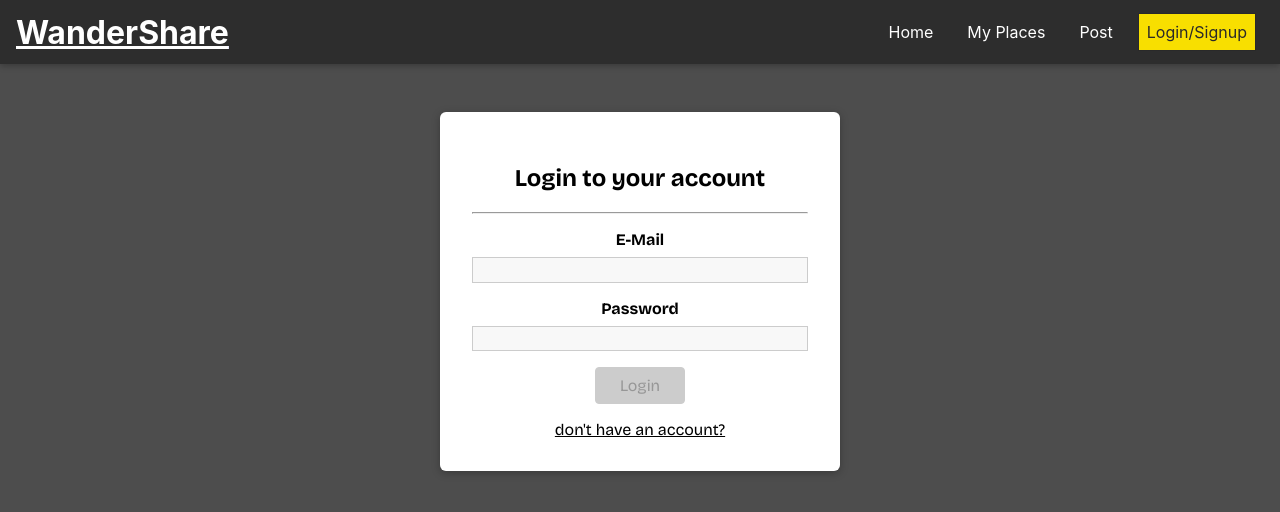
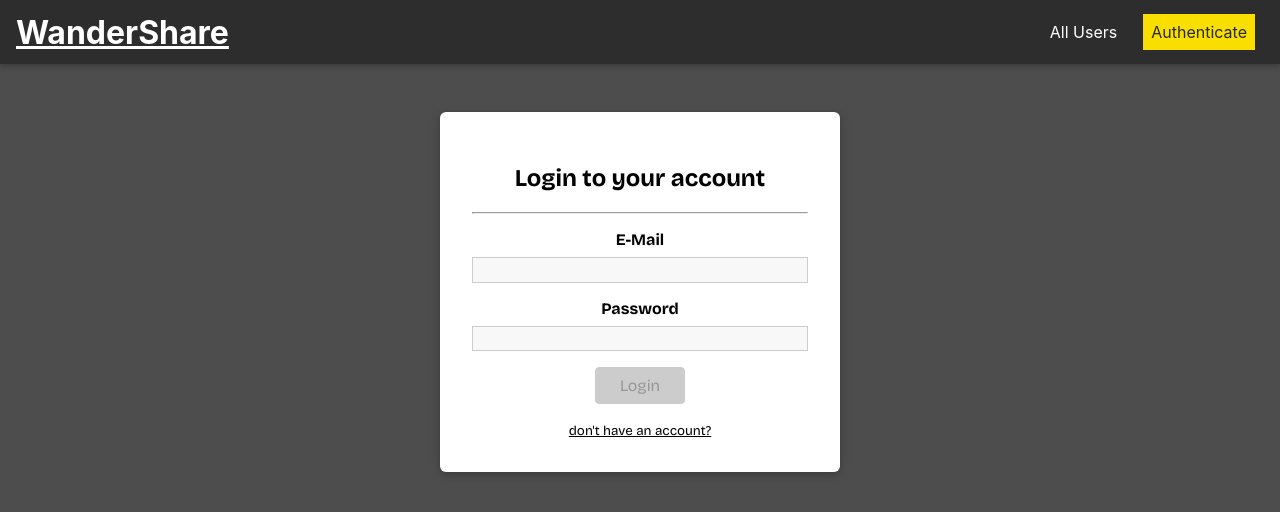
Before and after one commit to HvGaur/wandershare, a React (Create React App) app: page /Auth in a window 1280 px wide. Shown: the top 512 px of the page. Built offline with nearby package versions, Linux system fonts and the light colour scheme.

Commit message:
Frontend finalisation

```diff
--- a/src/App.js
+++ b/src/App.js
@@ -1,4 +1,4 @@
-import React from 'react';
+import React, {useState, useCallback} from 'react';
 import {
   BrowserRouter as Router,
   Route,
@@ -12,12 +12,22 @@ import UserPlaces from './places/pages/UserPlaces';
 import UpdatePlace from './places/pages/UpdatePlace';
 import MainNavigation from './shared/components/Navigation/MainNavigation';
 import Auth from './user/pages/Auth';
+import { AuthContext } from './shared/context/auth-context';
 
 const App = () => {
-  return (
-    <Router>
-      <MainNavigation />
-      <main>
+  const [isLoggedIn, setIsLoggedIn] = useState(false);
+
+  const login = useCallback(() => {
+    setIsLoggedIn(true);
+  }, []);
+  const logout = useCallback(() => {
+    setIsLoggedIn(false);
+  }, []);
+
+  let routes;
+
+  if(isLoggedIn){
+    routes = (
       <Switch>
         <Route path="/" exact>
             <Users />
@@ -31,13 +41,36 @@ const App = () => {
         <Route path="/places/:placeId">
             <UpdatePlace />
         </Route>
+        <Redirect to="/" />
+    </Switch>
+    );
+
+  } else {
+    routes = (
+      <Switch>
+        <Route path="/" exact>
+            <Users />
+        </Route>
+        <Route path="/:userId/places" exact>
+            <UserPlaces />
+        </Route>
         <Route path="/Auth" exact>
           <Auth />
         </Route>
-          <Redirect to="/" />
+        <Redirect to="/auth" />
     </Switch>
+    );
+  }
+
+  return (
+    <AuthContext.Provider value = {{isLoggedIn : isLoggedIn, login: login, logout: logout}}>
+    <Router>
+      <MainNavigation />
+      <main>
+          {routes}
       </main>
     </Router>
+    </AuthContext.Provider>
   );
 };
 
--- a/src/places/components/PlaceItem.css
+++ b/src/places/components/PlaceItem.css
@@ -34,6 +34,9 @@
   }
 
   .place-item__actions {
+    display: flex;
+    justify-content: center;
+    gap: 0.5rem;
     padding: 1rem;
     text-align: center;
     border-top: 1px solid #ccc;
@@ -47,10 +50,10 @@
     text-align: right;
   }
 
-  .place-item__actions button,
+  /* .place-item__actions button,
   .place-item__actions a {
-    margin: 0.5rem;
-  }
+     margin: 0.5rem;
+  } */
 
   .delete-modal__message{
     text-align: center;
--- a/src/places/components/PlaceItem.js
+++ b/src/places/components/PlaceItem.js
@@ -1,12 +1,15 @@
-import React, { useState } from 'react';
+import React, { useState, useContext } from 'react';
 
 import Card from '../../shared/components/UIElements/Card';
 import Button from '../../shared/components/FormElements/Button';
 import Modal from '../../shared/components/UIElements/Modal';
 import Map from '../../shared/components/UIElements/Map';
+import { AuthContext } from '../../shared/context/auth-context';
 import './PlaceItem.css';
 
 const PlaceItem = props => {
+  const auth = useContext(AuthContext);
+
   const [showMap, setShowMap] = useState(false);
   const [showConfirmModal, setShowConfirmModal] = useState(false);
 
@@ -79,10 +82,9 @@ const PlaceItem = props => {
           </div>
           <div className="place-item__actions">
             <Button inverse onClick={openMapHandler}>VIEW ON MAP</Button>
-            <Button to={`/places/${props.id}`}>EDIT</Button>
-            <Button danger onClick={showDeleteWarningHandler}>
-              DELETE
-            </Button>
+            {auth.isLoggedIn && <Button to={`/places/${props.id}`}>EDIT</Button>}
+            {auth.isLoggedIn && <Button danger onClick={showDeleteWarningHandler}>DELETE</Button>}
+
           </div>
         </Card>
       </li>
--- a/src/shared/components/Navigation/NavLinks.js
+++ b/src/shared/components/Navigation/NavLinks.js
@@ -1,26 +1,37 @@
-import React from "react";
-import {NavLink} from "react-router-dom"
+import React, { useContext } from 'react';
+import { NavLink } from 'react-router-dom';
 
-import "./NavLinks.css";
+import { AuthContext } from '../../context/auth-context';
+import Button from '../FormElements/Button';
+import './NavLinks.css';
+
 
 const NavLinks = props => {
+  const auth = useContext(AuthContext);
+
   return (
     <ul className="nav-links">
       <li>
-                <NavLink to="/" exact>Home</NavLink>
+        <NavLink to="/" exact>
+          All Users
+        </NavLink>
       </li>
-
+      {auth.isLoggedIn && (
         <li>
-                <NavLink to="/u1/places">My Places</NavLink>
+          <NavLink to="/u1/places">My Posts</NavLink>
         </li>
-
+      )}
+      {auth.isLoggedIn && (
         <li>
           <NavLink to="/places/new">Post</NavLink>
         </li>
-
+      )}
+      {!auth.isLoggedIn && (
         <li>
-                <NavLink to="/auth">Login/Signup</NavLink>
+          <NavLink to="/auth">Authenticate</NavLink>
         </li>
+      )}
+      {auth.isLoggedIn &&<li><Button onClick = {auth.logout} className= "logout__btn">Logout</Button></li> }
     </ul>
   );
 };
--- /dev/null
+++ b/src/shared/context/auth-context.js
@@ -0,0 +1,7 @@
+import { createContext } from 'react';
+
+export const AuthContext = createContext({
+  isLoggedIn: false,
+  login: () => {},
+  logout: () => {}
+});
--- a/src/user/pages/Auth.css
+++ b/src/user/pages/Auth.css
@@ -1,3 +1,8 @@
+@font-face {
+  font-family: Grico;
+  src: url(../../../fonts/BricolageGrotesque-VariableFont_opsz\,wdth\,wght.ttf);
+}
+
 .authentication__header {
   color: white;
   text-align: center;
@@ -17,6 +22,9 @@
 }
 
 .login-signup__link{
+  font-family: Grico;
+  background: none;
+  border: none;
   cursor:pointer;
   text-decoration: underline;
 }
--- a/src/user/pages/Auth.js
+++ b/src/user/pages/Auth.js
@@ -1,4 +1,4 @@
-import React, { useState } from 'react';
+import React, { useState, useContext } from 'react';
 
 import Card from '../../shared/components/UIElements/Card';
 import Input from '../../shared/components/FormElements/Input';
@@ -9,9 +9,11 @@ import {
   VALIDATOR_REQUIRE
 } from '../../shared/util/validators';
 import { useForm } from '../../shared/hooks/form-hook';
+import { AuthContext } from '../../shared/context/auth-context';
 import './Auth.css';
 
 const Auth = () => {
+  const auth = useContext(AuthContext);
   const [isLoginMode, setIsLoginMode] = useState(true);
 
   const [formState, inputHandler, setFormData] = useForm(
@@ -55,6 +57,7 @@ const Auth = () => {
   const authSubmitHandler = event => {
     event.preventDefault();
     console.log(formState.inputs);
+    auth.login();
   };
 
   return (
@@ -95,9 +98,9 @@ const Auth = () => {
           {isLoginMode ? 'Login' : 'SignUp'}
         </Button>
         </form>
-      <a onClick={switchModeHandler} className="login-signup__link">
+      <button onClick={switchModeHandler} className="login-signup__link">
         {isLoginMode ? "don't have an account?" : "already have an account?"}
-      </a>
+      </button>
 
     </Card>
   );
```
Also changed, not shown: src/shared/components/Navigation/NavLinks.css (line endings or trailing spaces). Lines whose indentation alone changed are shown as unchanged.
